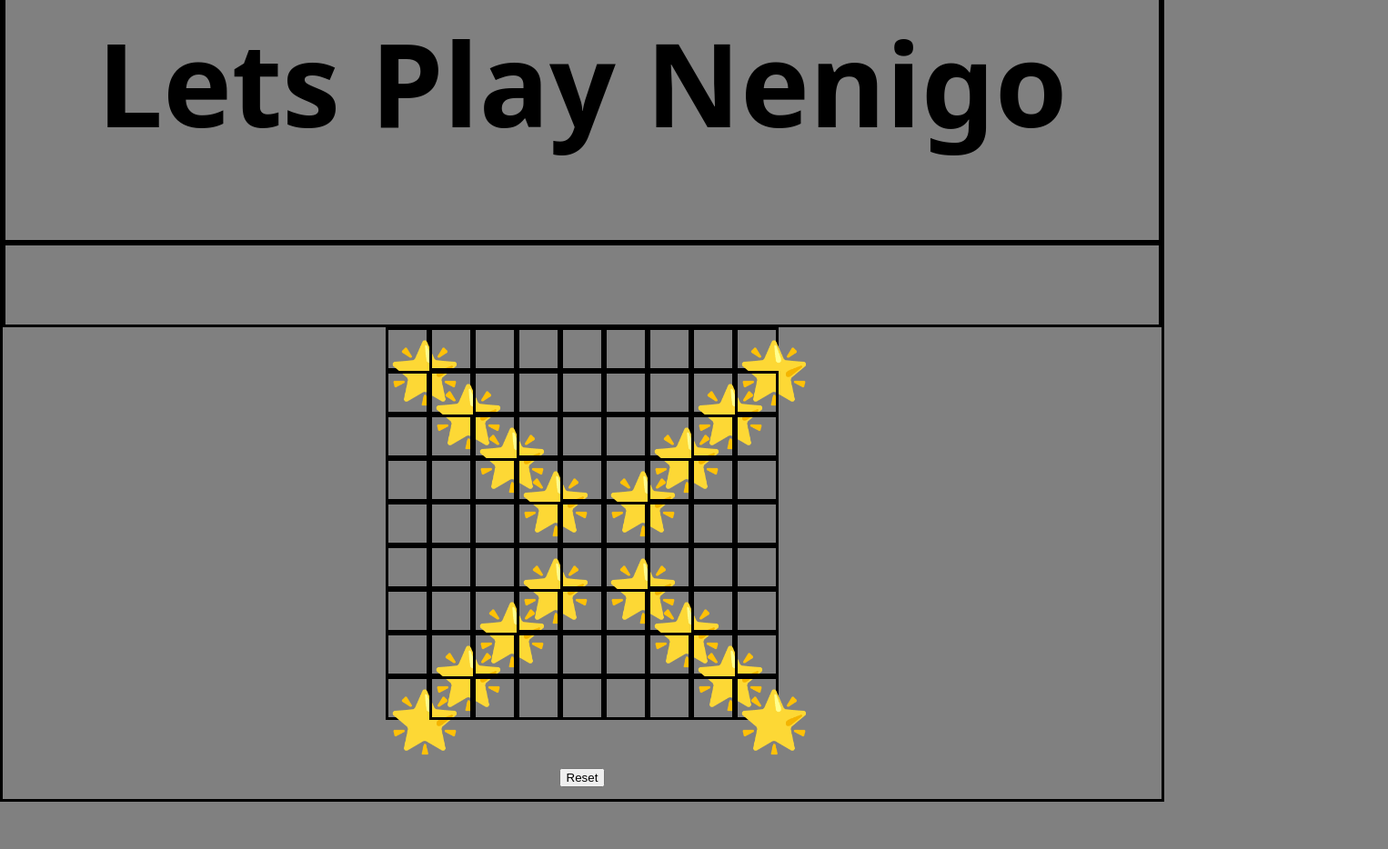
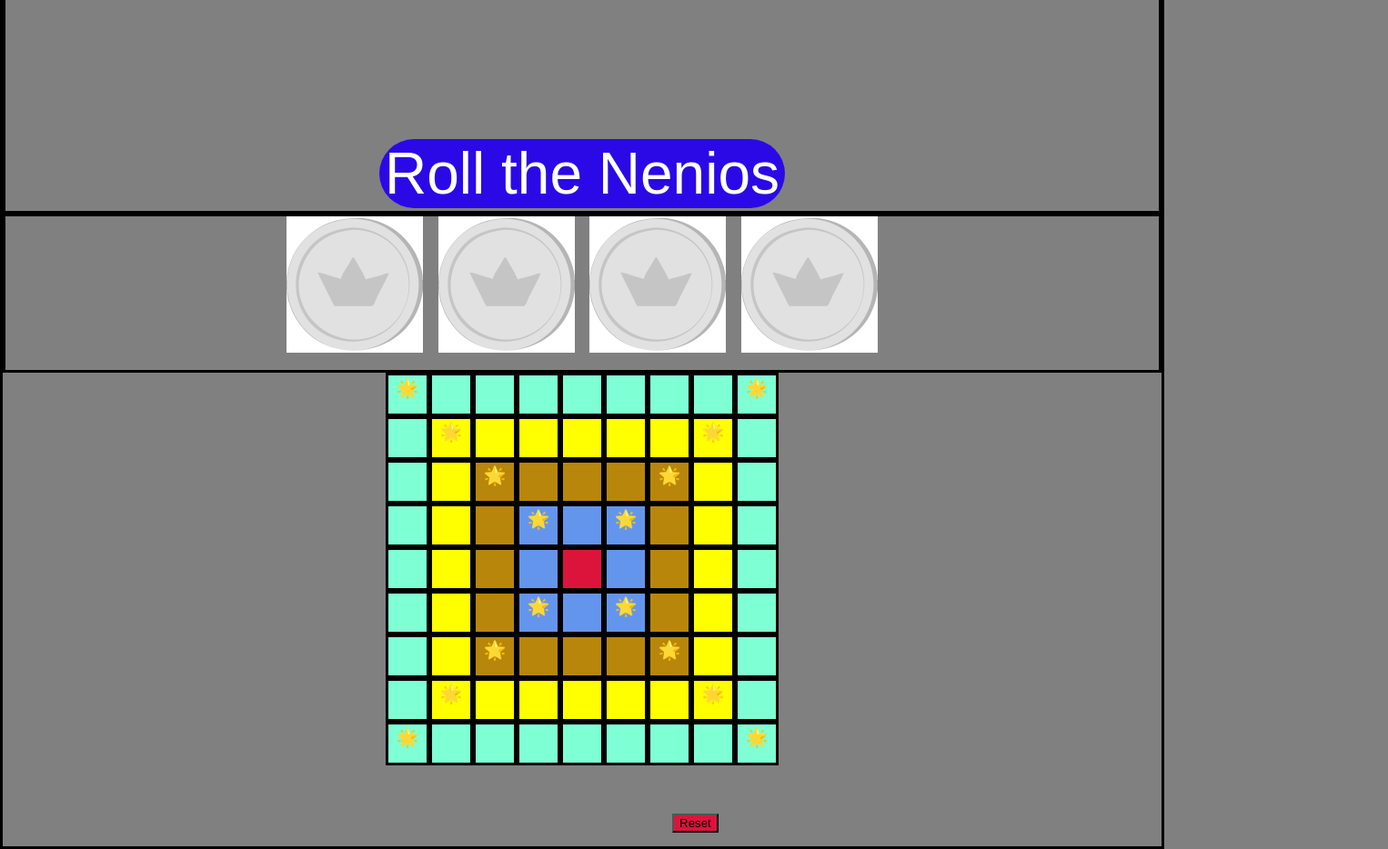
Before and after one commit to AH82021/nenigo-game, a plain HTML site: page index.html in a window 1280 px wide. Shown: the part 149-1083 px from the top of the page at 91% size, 1526 px wide, since content can reach past the window. Before the commit the page ends 1031 px from the top, so only its background shows below. Drawn offline with Linux system fonts and the light colour scheme.

Commit message:
rename the call and ids

```diff
--- a/index.html
+++ b/index.html
@@ -12,110 +12,112 @@
 </head>
 
 <body>
-	 <nav>
+	<nav>
 
 		<div>About</div>
 		<div>Background</div>
 
-	 </nav>
+	</nav>
 	<div class="warpper">
 
 		<div>
 
-			<h1 class="text">Lets Play Nenigo</h1>
+			<h1 class="text"></h1>
+
+			<button class = "rollBtn">Roll the Nenios</button>
 		</div>
-		<div>
-			<img src="./image/Gold-1.png" alt="">
-			<img src="./image/Gold-2.png" alt="">
-			<img src="./image/Silver-1.png" alt="">
-			<img src="./image/Silver-2.png" alt="">
+		<div class="images">
+			<img  class="img1" src="../image/1-1.png" alt="imgae 1">
+			<img  class="img2" src="../image/2-1.png" alt="imgae 2">
+			<img  class="img3" src="../image/3-1.png" alt="imgae 3">
+			<img  class="img4" src="../image/4-1.png" alt="imgae 4">
 		</div>
 
 
   <section class="board">
-		<div class="cell" id="aqua25">&#127775</div>
-		<div class="cell" id="aqua24"></div>
-		<div class="cell" id="aqua23"></div>
-		<div class="cell" id="aqua22"></div>
-		<div class="cell" id="aqua21"></div>
-		<div class="cell" id="aqua20"></div>
-		<div class="cell" id="aqua19"></div>
-		<div class="cell" id="aqua18"></div>
-		<div class="cell" id="aqua17">&#127775</div>
-    <div class="cell" id="aqua26"></div>
-		<div class="cell" id="yellow51">&#127775</div>
-		<div class="cell" id="yellow50"></div>
-		<div class="cell" id="yellow49"></div>
-		<div class="cell" id="yellow48"></div>
-		<div class="cell" id="yellow47"></div>
-		<div class="cell" id="yellow46"></div>
-		<div class="cell" id="yellow45">&#127775</div>
-		<div class="cell" id="aqua16"></div>
-    <div class="cell" id="aqua27"></div>
-		<div class="cell" id="yellow52"></div>
-		<div class="cell" id="gold69">&#127775</div>
-		<div class="cell" id="gold68"></div>
-		<div class="cell" id="gold67"></div>
-		<div class="cell" id="gold66"></div>
-		<div class="cell" id="gold65">&#127775</div>
-		<div class="cell" id="yellow44"></div>
-		<div class="cell" id="aqua15"></div>
-    <div class="cell" id="aqua28"></div>
-    <div class="cell" id="yellow53"></div>
-		<div class="cell" id="gold70"></div>
-		<div class="cell" id="blue79">&#127775</div>
-		<div class="cell" id="blue78"></div>
-		<div class="cell" id="blue77">&#127775</div>
-		<div class="cell" id="gold64"></div>
-    <div class="cell" id="yellow43"></div>
-		<div class="cell" id="aqua14"></div>
-		<div class="cell" id="aqua29"></div>
-		<div class="cell" id="yellow54"></div>
-		<div class="cell" id="gold71"></div>
-		<div class="cell" id="blue80"></div>
-		<div class="cell" id="red81"></div>
-		<div class="cell" id="blue76" ></div>
-		<div class="cell" id="gold63"></div>
-    <div class="cell" id="yellow42"></div>
-    <div class="cell" id="aqua13"></div>
-    <div class="cell" id="aqua30"></div>
-		<div class="cell" id="yellow55"></div>
-		<div class="cell" id="gold72"></div>
-    <div class="cell" id="blue73">&#127775</div>
-		<div class="cell" id="blue74"></div>
-		<div class="cell" id="blue75">&#127775</div>
-		<div class="cell" id="gold62"></div>
-		<div class="cell" id="yellow41"></div>
-		<div class="cell" id="aqua12"></div>
-		<div class="cell" id="aqua31"></div>
-		<div class="cell" id="yellow56"></div>
-		<div class="cell" id="gold57">&#127775</div>
-    <div class="cell" id="gold58"></div>
-    <div class="cell" id="gold59"></div>
-    <div class="cell" id="gold60"></div>
-    <div class="cell" id="gold61">&#127775</div>
-		<div class="cell" id="yellow40"></div>
-		<div class="cell" id="aqua11"></div>
-    <div class="cell" id="aqua32"></div>
-		<div class="cell" id="yellow33">&#127775</div>
-		<div class="cell" id="yellow34"></div>
-		<div class="cell" id="yellow35"></div>
-		<div class="cell" id="yellow36"></div>
-		<div class="cell" id="yellow37"></div>
-		<div class="cell" id="yellow38"></div>
-		<div class="cell" id="yellow39">&#127775</div>
-		<div class="cell" id="aqua10"></div>
-    <div class="cell" id="aqua1">&#127775</div>
-    <div class="cell" id="aqua2"></div>
-    <div class="cell" id="aqua3"></div>
-		<div class="cell" id="aqua4"></div>
-		<div class="cell" id="aqua5"></div>
-		<div class="cell" id="aqua6"></div>
-		<div class="cell" id="aqua7"></div>
-    <div class="cell" id="aqua8"></div>
-    <div class="cell" id="aqua9">&#127775</div>
+		<div class="cell aqua" id="0">&#127775</div>
+		<div class="cell aqua" id="aqua1"></div>
+		<div class="cell aqua" id="aqua2"></div>
+		<div class="cell aqua" id="aqua 3"></div>
+		<div class="cell aqua" id="aqua 4"></div>
+		<div class="cell aqua" id="aqua 5"></div>
+		<div class="cell aqua" id="aqua 6"></div>
+		<div class="cell aqua" id="aqua 7"></div>
+		<div class="cell aqua" id="aqua 8">&#127775</div>
+    <div class="cell aqua" id="aqua 9"></div>
+		<div class="cell yellow" id="yellow 10">&#127775</div>
+		<div class="cell yellow" id="yellow 11"></div>
+		<div class="cell yellow" id="yellow 12"></div>
+		<div class="cell yellow" id="yellow 13"></div>
+		<div class="cell yellow" id="yellow 14"></div>
+		<div class="cell yellow" id="yellow 15"></div>
+		<div class="cell yellow" id="yellow 16">&#127775</div>
+		<div class="cell aqua" id="aqua 17"></div>
+    <div class="cell aqua" id="aqua 18"></div>
+		<div class="cell yellow" id="yellow 19"></div>
+		<div class="cell gold" id="gold 20">&#127775</div>
+		<div class="cell gold" id="gold 21"></div>
+		<div class="cell gold" id="gold 22"></div>
+		<div class="cell gold" id="gold 23"></div>
+		<div class="cell gold" id="gold 24">&#127775</div>
+		<div class="cell yellow" id="yellow 25"></div>
+		<div class="cell aqua" id="aqua 26"></div>
+    <div class="cell aqua" id="aqua 27"></div>
+    <div class="cell yellow" id="yellow 28"></div>
+		<div class="cell gold" id="gold 29"></div>
+		<div class="cell blue" id="blue 30">&#127775</div>
+		<div class="cell blue" id="blue 31"></div>
+		<div class="cell blue" id="blue 32">&#127775</div>
+		<div class="cell gold" id="gold 33"></div>
+    <div class="cell yellow" id="yellow 34"></div>
+		<div class="cell aqua" id="aqua 35"></div>
+		<div class="cell aqua" id="aqua 36"></div>
+		<div class="cell yellow" id="yellow 37"></div>
+		<div class="cell gold" id="gold 38"></div>
+		<div class="cell blue" id="blue 39"></div>
+		<div class="cell red" id="red 40"></div>
+		<div class="cell blue" id="blue 41" ></div>
+		<div class="cell gold" id="gold 42"></div>
+    <div class="cell yellow" id="yellow 43"></div>
+    <div class="cell aqua" id="aqua 44"></div>
+    <div class="cell aqua" id="aqua 45"></div>
+		<div class="cell yellow" id="yellow 46"></div>
+		<div class="cell gold" id="gold 47"></div>
+    <div class="cell blue" id="blue 48">&#127775</div>
+		<div class="cell blue" id="blue 49"></div>
+		<div class="cell blue" id="blue 50">&#127775</div>
+		<div class="cell gold" id="gold 51"></div>
+		<div class="cell yellow" id="yellow 52"></div>
+		<div class="cell aqua" id="aqua 53"></div>
+		<div class="cell aqua" id="aqua 54"></div>
+		<div class="cell yellow" id="yellow 55"></div>
+		<div class="cell gold" id="gold 56">&#127775</div>
+    <div class="cell gold" id="gold 57"></div>
+    <div class="cell gold" id="gold 58"></div>
+    <div class="cell gold" id="gold 59"></div>
+    <div class="cell gold" id="gold 60">&#127775</div>
+		<div class="cell yellow" id="yellow 61"></div>
+		<div class="cell aqua" id="aqua 62"></div>
+    <div class="cell aqua" id="aqua 63"></div>
+		<div class="cell yellow" id="yellow 64">&#127775</div>
+		<div class="cell yellow" id="yellow 65"></div>
+		<div class="cell yellow" id="yellow 66"></div>
+		<div class="cell yellow" id="yellow 67"></div>
+		<div class="cell yellow" id="yellow 68"></div>
+		<div class="cell yellow" id="yellow 69"></div>
+		<div class="cell yellow" id="yellow 70">&#127775</div>
+		<div class="cell aqua" id="aqua 71"></div>
+    <div class="cell aqua" id="aqua 72">&#127775</div>
+    <div class="cell aqua" id="aqua 73"></div>
+    <div class="cell aqua" id="aqua 74"></div>
+		<div class="cell aqua" id="aqua 75"></div>
+		<div class="cell aqua" id="aqua 76"></div>
+		<div class="cell aqua" id="aqua 77"></div>
+		<div class="cell aqua" id="aqua 78"></div>
+    <div class="cell aqua" id="aqua 79"></div>
+    <div class="cell aqua" id="aqua 80">&#127775</div>
 	</section>
-	<footer><button type="reset">Reset</button></footer>
+	<footer><button id="reset" type="reset">Reset</button></footer>
 </div>
 
   <script src="./js/app.js"></script>
```
